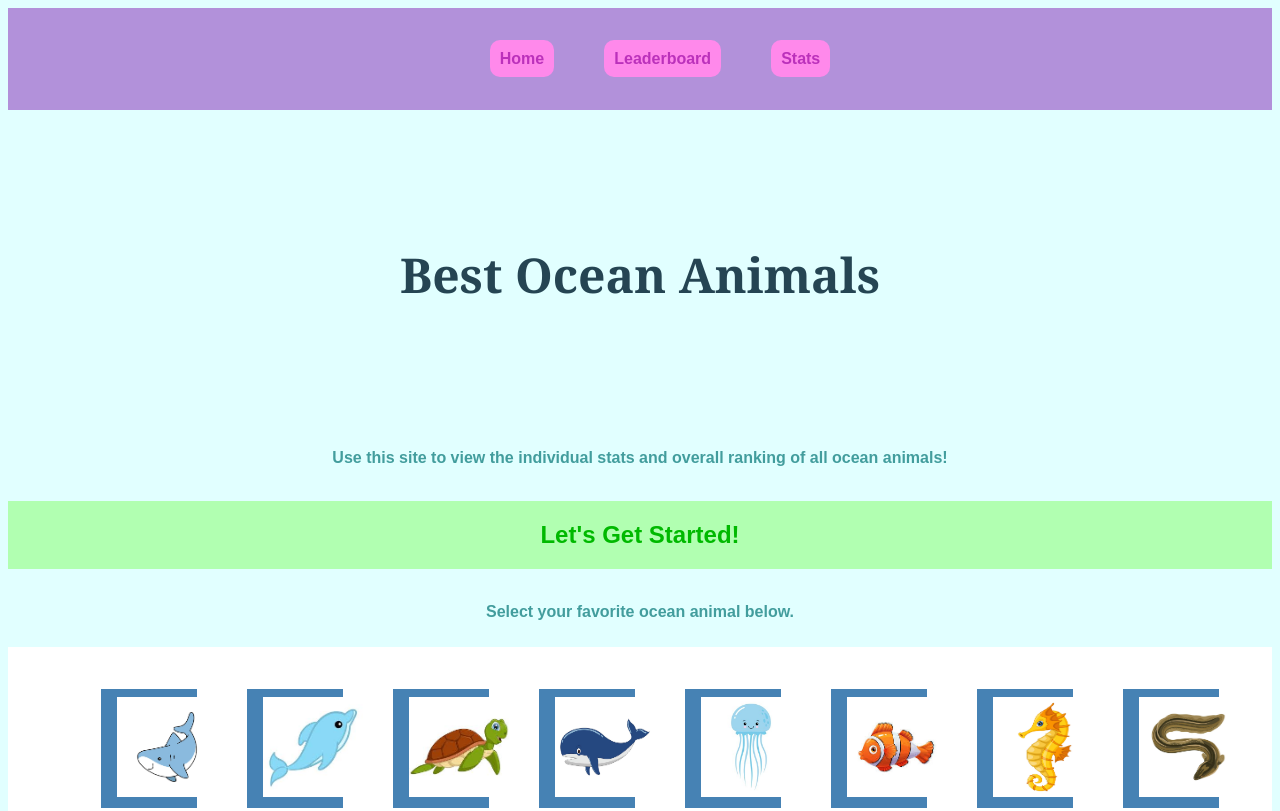
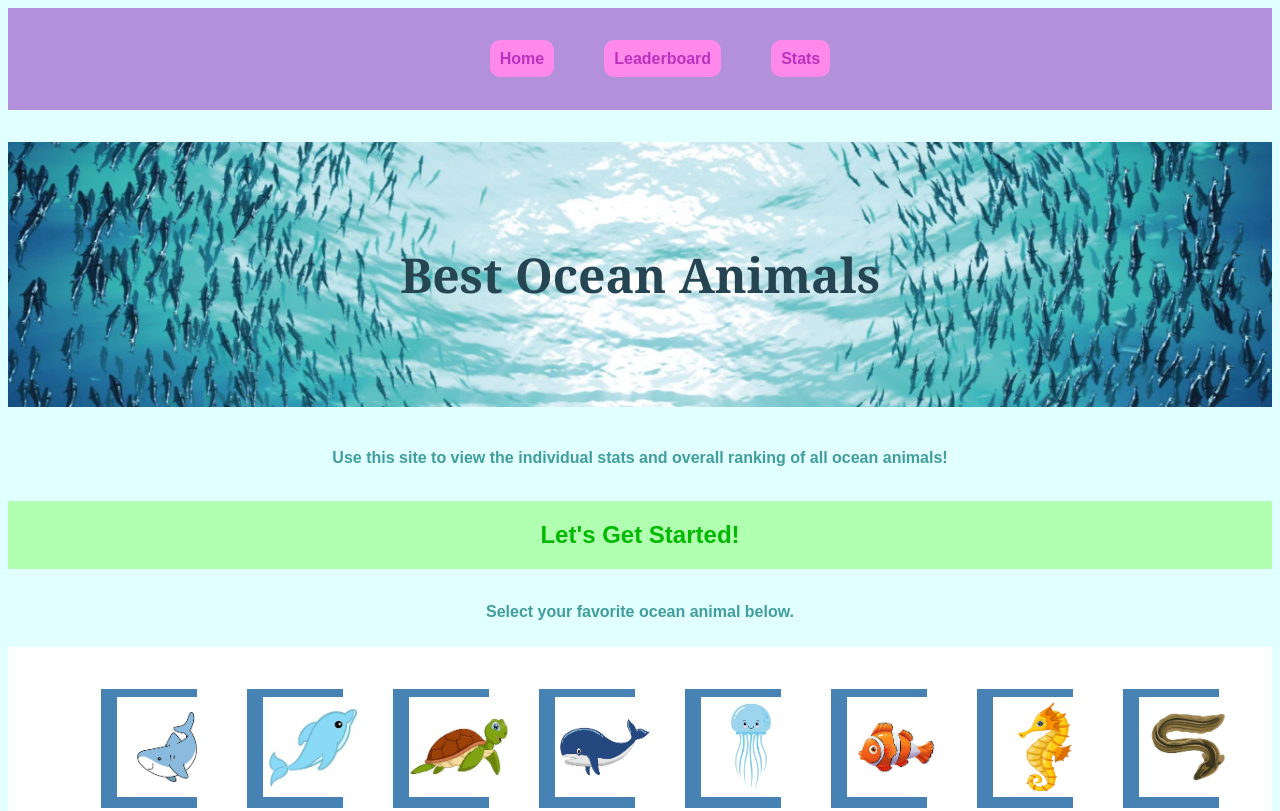
Before and after one commit to beatricecrick/first-webapp-beatricecrick, a plain HTML site: page index.html in a window 1280 px wide. Shown: the top 811 px of the page. Drawn offline with Linux system fonts and the light colour scheme; the site is published under a folder, as on GitHub Pages, so addresses that start at the root find nothing.

Commit message:
Update styles.css

```diff
--- a/styles.css
+++ b/styles.css
@@ -8,7 +8,7 @@ h1{
     font-family: Cambria, Cochin, Georgia, Times, 'Times New Roman', serif;
     font: bolder;
     font-size: xxx-large;
-    background-image: url('/images/ocean.png');
+    background-image: url('images/ocean.png');
     background-position: center;
     background-size: cover;
     padding: 100px;
```
